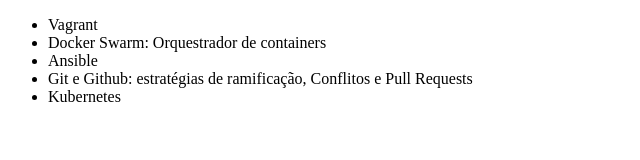
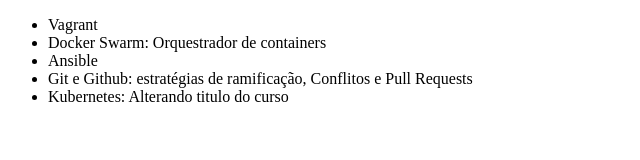
Before and after one commit to NicolasAToledo/alura-git, a plain HTML site: page index.html in a window 1280 px wide. Shown: the whole page, without its empty margins (0-640 px from the left). Drawn offline with Linux system fonts and the light colour scheme.

Commit message:
Mundando nome do curso de kubernetes

```diff
--- a/index.html
+++ b/index.html
@@ -10,7 +10,7 @@
         <li>Docker Swarm: Orquestrador de containers</li>
         <li>Ansible</li>
         <li>Git e Github: estratégias de ramificação, Conflitos e Pull Requests</li>
-        <li>Kubernetes</li>
+        <li>Kubernetes: Alterando titulo do curso</li>
     </ul>
 </body>
 </html>
```
